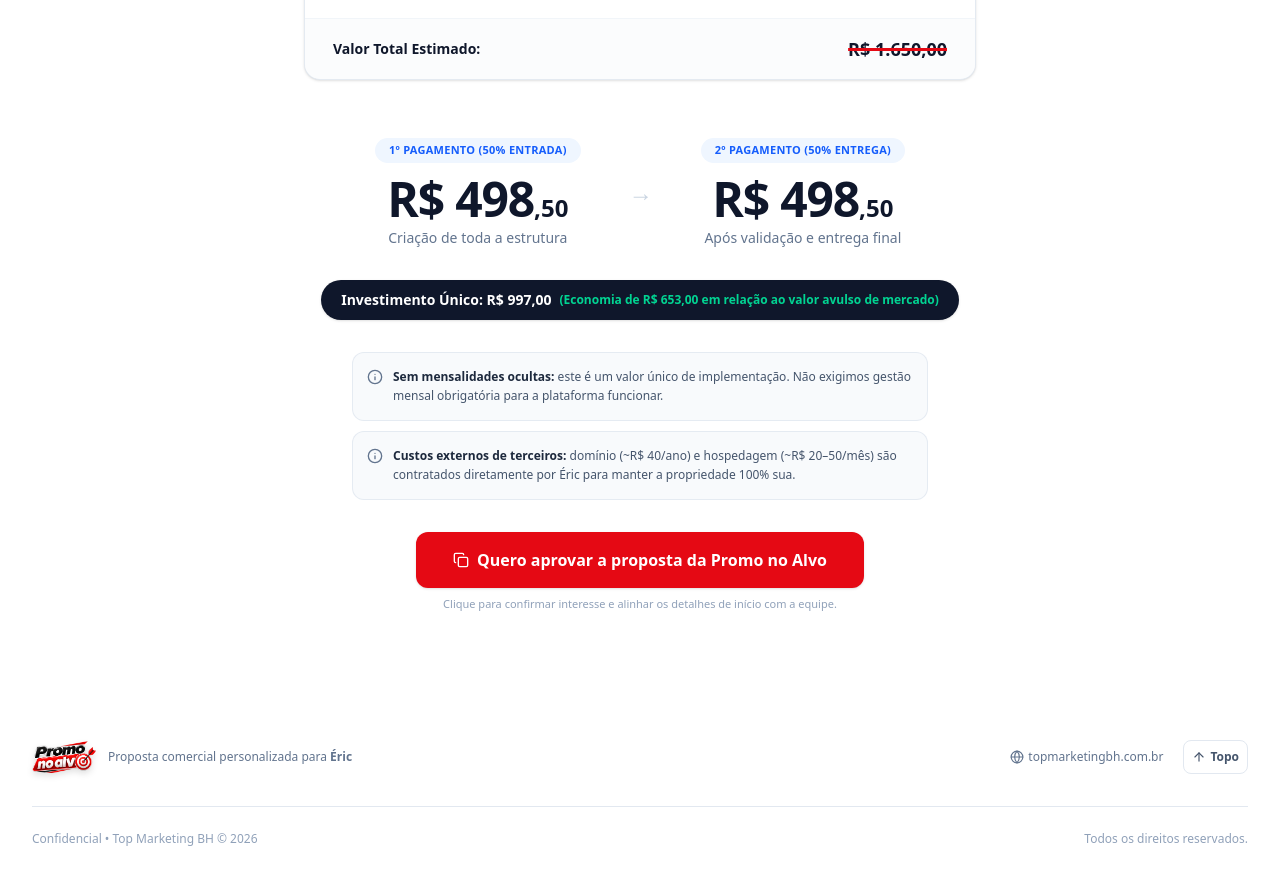
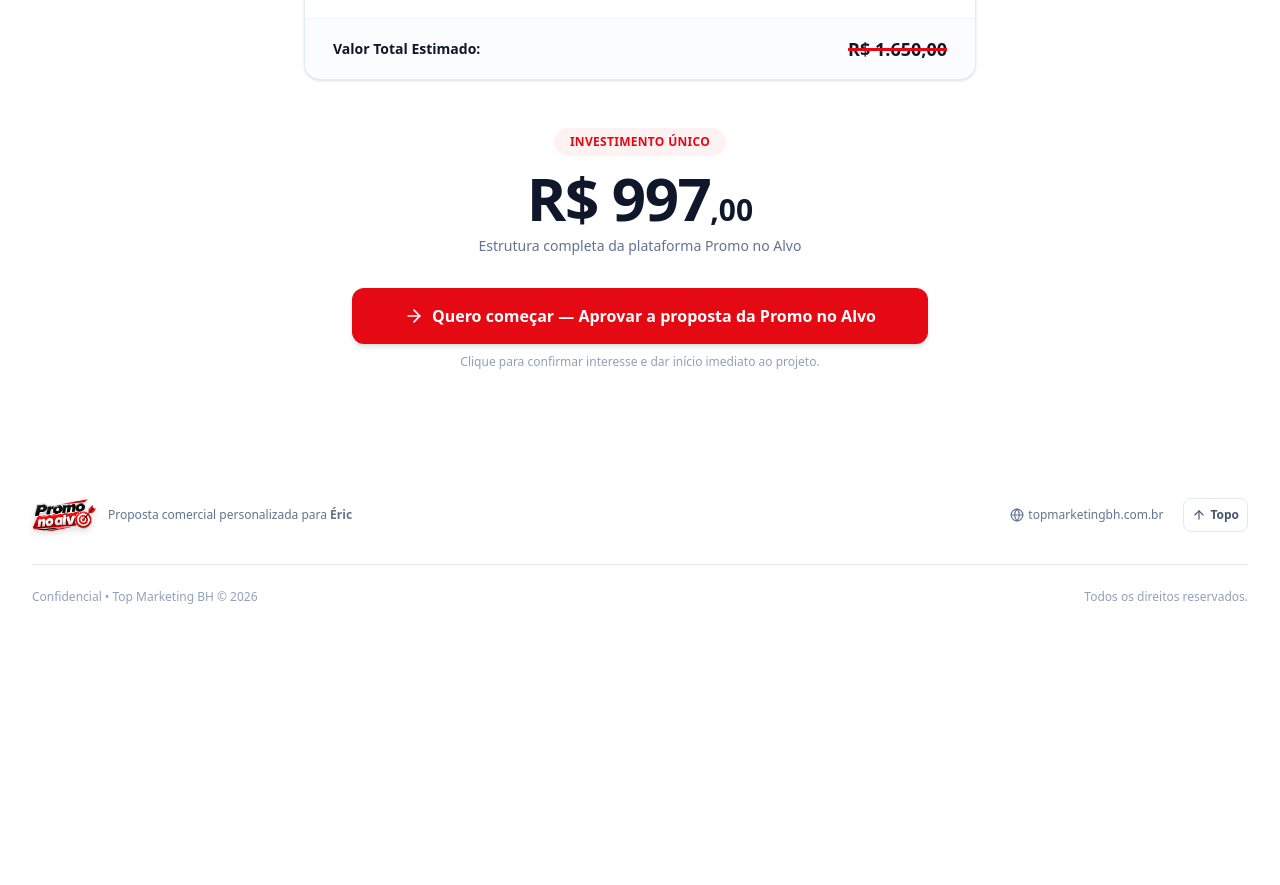
Before and after one commit to t0non/lpPropostaEric, a Next.js app: page / in a window 1280 px wide. Shown: the part 5000-5885 px from the top of the page. After the commit the page ends 5653 px from the top, so only its background shows below. Built offline with nearby package versions, Linux system fonts and the light colour scheme; a web font is replaced by a local one.

Commit message:
feat: valor unico R$ 997, remocao de caixas extras e novo CTA Quero comecar

```diff
--- a/src/components/Pricing.tsx
+++ b/src/components/Pricing.tsx
@@ -2,8 +2,7 @@
 
 import React, { useState } from "react";
 import { proposal } from "@/config/proposal";
-import { formatCurrency } from "@/lib/formatters";
-import { Info, Check, Copy, ArrowRight, ExternalLink } from "lucide-react";
+import { Check, ArrowRight } from "lucide-react";
 
 export function Pricing() {
   const [copied, setCopied] = useState(false);
@@ -75,110 +74,54 @@
           </div>
         </div>
 
-        {/* Proposal Contrast / Real Price */}
-        <div className="mt-14 max-w-2xl mx-auto">
-          <div className="flex flex-col sm:flex-row items-center justify-center gap-8 sm:gap-12">
-            {/* 1st Payment */}
-            <div className="text-center">
-              <span className="inline-block px-3.5 py-1 rounded-full bg-blue-50 text-blue-600 font-bold text-[11px] uppercase tracking-wide mb-3">
-                1º Pagamento (50% Entrada)
-              </span>
-              <div className="flex items-baseline justify-center text-slate-900">
-                <span className="text-4xl sm:text-5xl font-black tracking-tight">
-                  R$ 498
-                </span>
-                <span className="text-xl sm:text-2xl font-black">,50</span>
-              </div>
-              <p className="text-xs sm:text-sm text-slate-500 font-medium mt-1">
-                Criação de toda a estrutura
-              </p>
-            </div>
-
-            {/* Arrow separator */}
-            <div className="hidden sm:block text-slate-300 text-2xl font-light">
-              →
-            </div>
-
-            {/* 2nd Payment */}
-            <div className="text-center">
-              <span className="inline-block px-3.5 py-1 rounded-full bg-blue-50 text-blue-600 font-bold text-[11px] uppercase tracking-wide mb-3">
-                2º Pagamento (50% Entrega)
-              </span>
-              <div className="flex items-baseline justify-center text-slate-900">
-                <span className="text-4xl sm:text-5xl font-black tracking-tight">
-                  R$ 498
-                </span>
-                <span className="text-xl sm:text-2xl font-black">,50</span>
-              </div>
-              <p className="text-xs sm:text-sm text-slate-500 font-medium mt-1">
-                Após validação e entrega final
-              </p>
-            </div>
+        {/* Proposal Real Price */}
+        <div className="mt-12 max-w-xl mx-auto text-center">
+          <span className="inline-block px-4 py-1.5 rounded-full bg-red-50 text-[#E50914] font-bold text-xs uppercase tracking-wide mb-3">
+            Investimento Único
+          </span>
+          <div className="flex items-baseline justify-center text-slate-900">
+            <span className="text-5xl sm:text-6xl font-black tracking-tight">
+              R$ 997
+            </span>
+            <span className="text-2xl sm:text-3xl font-black">,00</span>
           </div>
-
-          {/* Economia badge */}
-          <div className="mt-8 text-center">
-            <div className="inline-flex flex-col sm:flex-row items-center gap-1 sm:gap-2 px-5 py-2.5 rounded-full bg-slate-900 text-white text-xs sm:text-sm font-bold shadow-sm">
-              <span>Investimento Único: {formatCurrency(proposal.price)}</span>
-              <span className="text-emerald-400 font-semibold text-xs">
-                (Economia de R$ 653,00 em relação ao valor avulso de mercado)
-              </span>
-            </div>
-          </div>
-
-          {/* Disclaimers & Transparency */}
-          <div className="mt-8 space-y-2.5 max-w-xl mx-auto">
-            <div className="bg-slate-50 border border-slate-200/80 rounded-xl p-3.5 flex items-start gap-2.5 text-left">
-              <Info className="w-4 h-4 text-slate-500 shrink-0 mt-0.5" />
-              <p className="text-xs text-slate-600 leading-relaxed">
-                <strong className="text-slate-800">Sem mensalidades ocultas:</strong> este
-                é um valor único de implementação. Não exigimos gestão mensal
-                obrigatória para a plataforma funcionar.
-              </p>
-            </div>
-            <div className="bg-slate-50 border border-slate-200/80 rounded-xl p-3.5 flex items-start gap-2.5 text-left">
-              <Info className="w-4 h-4 text-slate-500 shrink-0 mt-0.5" />
-              <p className="text-xs text-slate-600 leading-relaxed">
-                <strong className="text-slate-800">Custos externos de terceiros:</strong>{" "}
-                domínio (~R$ 40/ano) e hospedagem (~R$ 20–50/mês) são contratados
-                diretamente por Éric para manter a propriedade 100% sua.
-              </p>
-            </div>
-          </div>
+          <p className="text-sm text-slate-500 font-medium mt-2">
+            Estrutura completa da plataforma Promo no Alvo
+          </p>
 
           {/* CTA Button */}
-          <div className="mt-8 text-center max-w-md mx-auto">
+          <div className="mt-8">
             {hasWhatsappNumber ? (
               <a
                 href={whatsappLink!}
                 target="_blank"
                 rel="noopener noreferrer"
-                className="inline-flex items-center justify-center gap-2 w-full px-6 py-4 rounded-xl bg-[#E50914] hover:bg-red-700 text-white font-black text-sm sm:text-base transition-all shadow-sm hover:shadow-md hover:-translate-y-0.5"
+                className="inline-flex items-center justify-center gap-2 w-full px-6 py-4 rounded-xl bg-[#E50914] hover:bg-red-700 text-white font-black text-sm sm:text-base transition-all shadow-md hover:shadow-lg hover:-translate-y-0.5"
               >
-                <span>Aprovar proposta e iniciar</span>
-                <ArrowRight className="w-4 h-4" />
+                <span>Quero começar — Aprovar a proposta da Promo no Alvo</span>
+                <ArrowRight className="w-5 h-5" />
               </a>
             ) : (
               <button
                 type="button"
                 onClick={handleCopyMessage}
-                className="inline-flex items-center justify-center gap-2 w-full px-6 py-4 rounded-xl bg-[#E50914] hover:bg-red-700 text-white font-black text-sm sm:text-base transition-all shadow-sm hover:shadow-md hover:-translate-y-0.5"
+                className="inline-flex items-center justify-center gap-2 w-full px-6 py-4 rounded-xl bg-[#E50914] hover:bg-red-700 text-white font-black text-sm sm:text-base transition-all shadow-md hover:shadow-lg hover:-translate-y-0.5 cursor-pointer"
               >
                 {copied ? (
                   <>
-                    <Check className="w-4 h-4 text-white" />
+                    <Check className="w-5 h-5 text-white" />
                     <span>Mensagem copiada para o WhatsApp!</span>
                   </>
                 ) : (
                   <>
-                    <Copy className="w-4 h-4" />
-                    <span>Quero aprovar a proposta da Promo no Alvo</span>
+                    <ArrowRight className="w-5 h-5" />
+                    <span>Quero começar — Aprovar a proposta da Promo no Alvo</span>
                   </>
                 )}
               </button>
             )}
-            <p className="text-[11px] text-slate-400 mt-2">
-              Clique para confirmar interesse e alinhar os detalhes de início com a equipe.
+            <p className="text-xs text-slate-400 mt-2.5">
+              Clique para confirmar interesse e dar início imediato ao projeto.
             </p>
           </div>
         </div>
```
